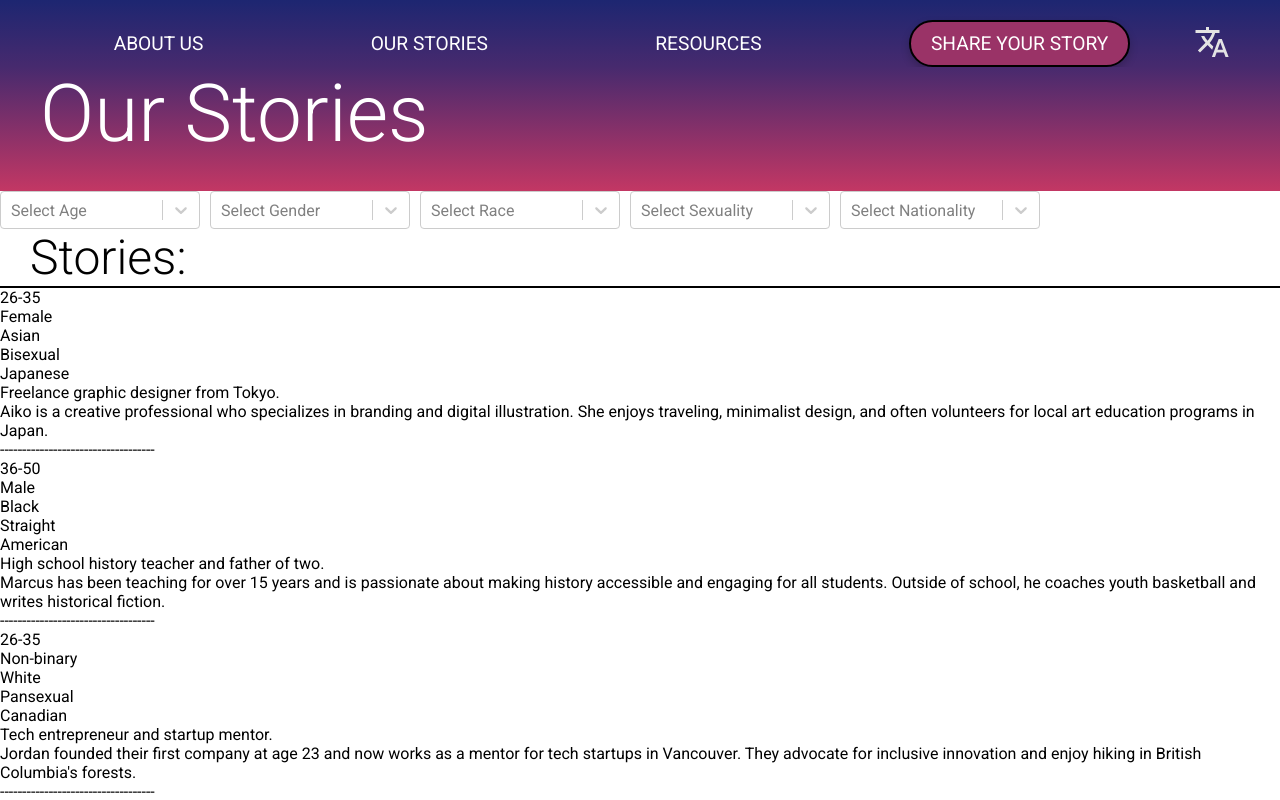
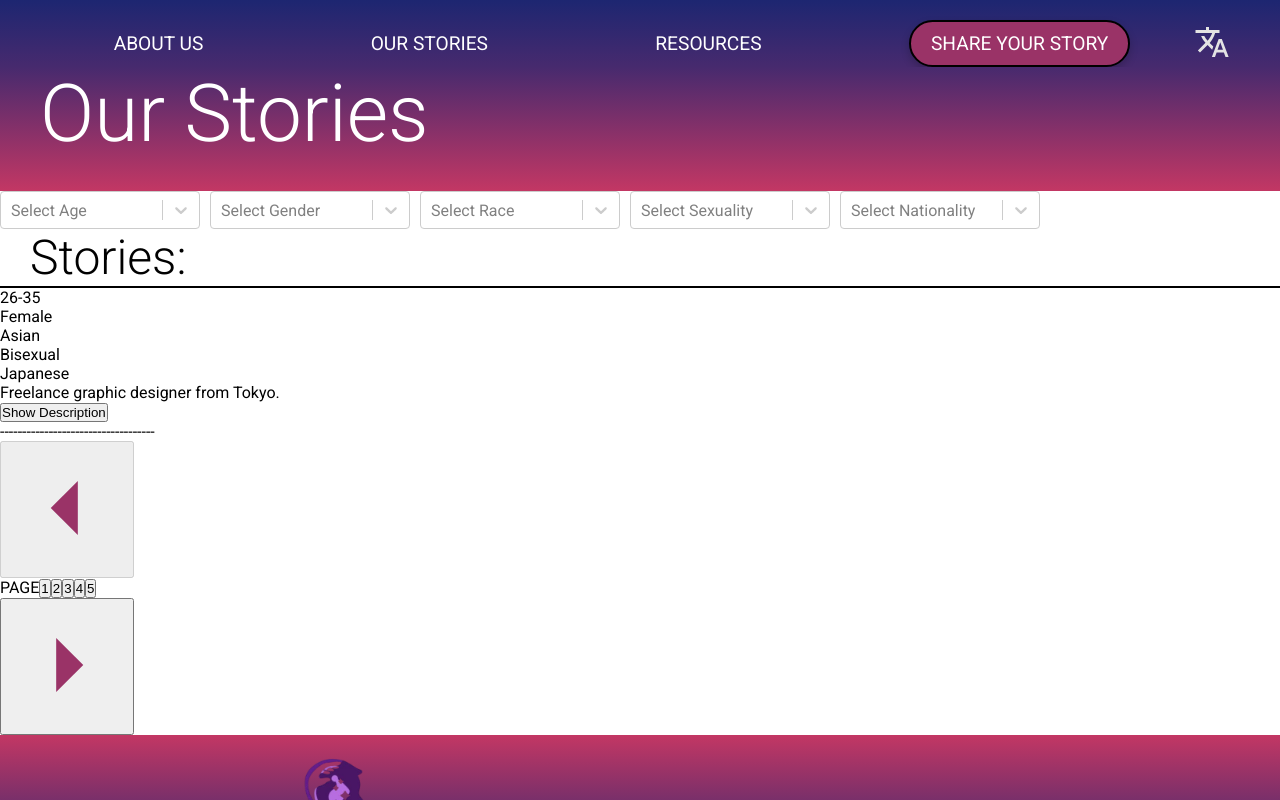
Before and after one commit to Xelo04/Mindful-Media, a React (Vite) app: page /our-stories in a window 1280 px wide. Shown: the top 800 px of the page. Built offline with nearby package versions, Linux system fonts and the light colour scheme.

Commit message:
implement toggle for long descriptions, and enhance pagination display

```diff
--- a/src/components/filtered-list/FilteredStories.tsx
+++ b/src/components/filtered-list/FilteredStories.tsx
@@ -2,7 +2,7 @@ import { useState, useMemo } from "react";
 import Filters from "./filters/Filters";
 // import './filteredlist.scss';
 
-const storiesPerPage = 3;
+const storiesPerPage = 1;
 
 interface Story {
   id: number;
@@ -38,6 +38,9 @@ const FilteredStories = ({
   });
 
   const [currentPage, setCurrentPage] = useState(1);
+  const [visibleDescriptions, setVisibleDescriptions] = useState<Set<number>>(
+    new Set()
+  ); // Track visible descriptions by story ID
 
   const handleFiltersChange = (updatedFilters: Record<keyof Story, any>) => {
     setFilters(updatedFilters);
@@ -75,23 +78,43 @@ const FilteredStories = ({
     }
   };
 
+  // Toggle visibility of longDescription for a specific story
+  const toggleDescription = (storyId: number) => {
+    setVisibleDescriptions((prev) => {
+      const updated = new Set(prev);
+      if (updated.has(storyId)) {
+        updated.delete(storyId);
+      } else {
+        updated.add(storyId);
+      }
+      return updated;
+    });
+  };
+
   return (
     <div className="filteredlist">
       <Filters
         selectOptions={selectOptions}
         onFiltersChange={handleFiltersChange}
       />
-      <div className="stories-list">
+      <div className="stories">
         <h2>Stories:</h2>
         {paginatedStories.map((story) => (
-          <div key={story.id} className="story-item">
+          <div key={story.id} className="story">
             <p>{story.age}</p>
             <p>{story.gender}</p>
             <p>{story.race}</p>
             <p>{story.sexuality}</p>
             <p>{story.nationality}</p>
             <p>{story.shortDescription}</p>
+            {visibleDescriptions.has(story.id) && (
               <p>{story.longDescription}</p>
+            )}
+            <button onClick={() => toggleDescription(story.id)}>
+              {visibleDescriptions.has(story.id)
+                ? "Hide Description"
+                : "Show Description"}
+            </button>
             <p>-----------------------------------</p>
           </div>
         ))}
@@ -105,6 +128,8 @@ const FilteredStories = ({
         >
           <img src="arrow_left.svg" alt="Previous Page" />
         </button>
+        <div className="pages-numeration">
+          <span>PAGE</span>
           {Array.from({ length: totalPages }, (_, index) => (
             <button
               key={index + 1}
@@ -114,6 +139,7 @@ const FilteredStories = ({
               {index + 1}
             </button>
           ))}
+        </div>
         <button
           onClick={() => handlePageChange(currentPage + 1)}
           disabled={currentPage === totalPages}
```
Lines whose indentation alone changed are shown as unchanged.
